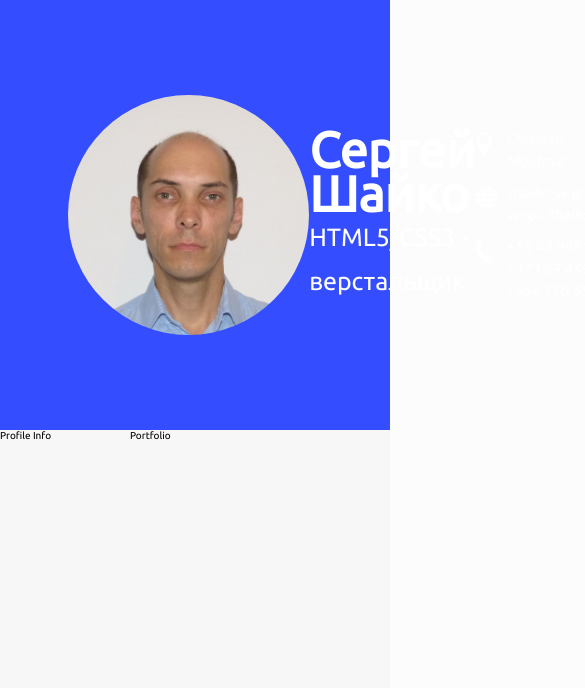
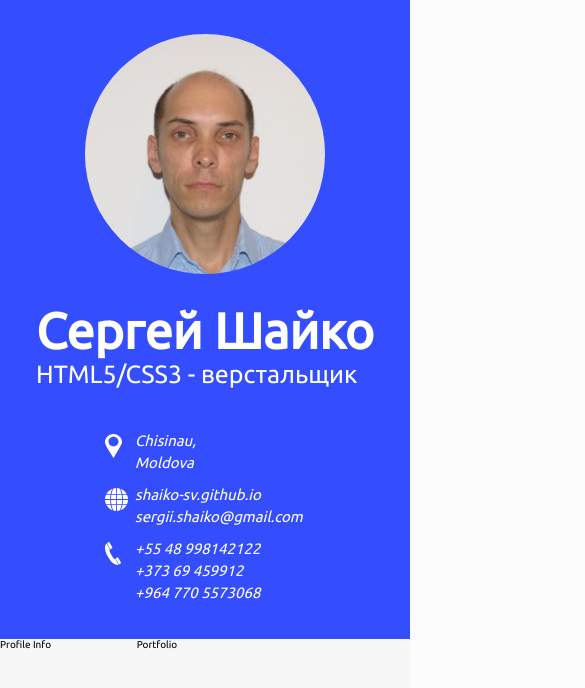
Before and after one commit to shaiko-sv/shaiko-sv.github.io, a plain HTML site: page index.html in a window 390 px wide. Shown: the top 688 px of the page, 585 px wide, since content can reach past the window. Drawn offline with Linux system fonts and the light colour scheme.

Commit message:
added adaptive behavior to header

```diff
--- a/style/style.less
+++ b/style/style.less
@@ -16,6 +16,7 @@
 html {
     background-color: #fcfcfc;
     max-width: @widthMain;
+    min-width: 410px;
     margin: 0 auto;
     font: 400 10px/11px @fontMain;
 }
@@ -29,6 +30,7 @@ body {
                          "footer footer"
 }
 header {
+    min-width: 410px - @paddingMain;
     padding: @paddingMain;
     color: @colorLight;
     background-color: @colorHeader;
@@ -39,14 +41,18 @@ header {
     img[alt='Personal photo'] {
         max-height: 240px;
         border-radius: 50%;
+        grid-area: photo;
     }
     div {
         font-size: @fontSize * 2.5;
         line-height: @lineHeigth * 4;
+        margin: 0 @paddingMain;
+        grid-area: name;
     }
     address {
         font-size: @fontSize * 1.5;
         line-height: @lineHeigth * 2;
+        grid-area: address;
         :not(:last-child) {
             margin-bottom: 10px;
             }
@@ -56,6 +62,37 @@ header {
         }
         p {
             padding-left: 30px;
+        }
+    }
+    @media (max-width: 1050px) {
+        display: grid;
+        padding: @paddingMain / 2;
+        grid-template-columns: 2fr 1fr;
+        grid-template-rows: auto auto;
+        grid-template-areas: "photo address"
+                            "name address";
+        div {
+            margin: @paddingMain / 2 0 0 0;
+            justify-self: center;
+        }
+        img[alt='Personal photo'] {
+            justify-self: center;
+            object-fit: contain;
+        }
+    }
+    @media (max-width: 620px) {
+        grid-template-columns: 1fr;
+        grid-template-rows: auto auto auto;
+        grid-template-areas: "photo"
+                             "name"
+                             "address";
+        justify-content: center;
+        div {
+            margin-bottom: @paddingMain / 2;
+        }
+        address {
+            width: 200px;
+            justify-self: center;
         }
     }
 }
```
Also changed, not shown: style/style.css.
